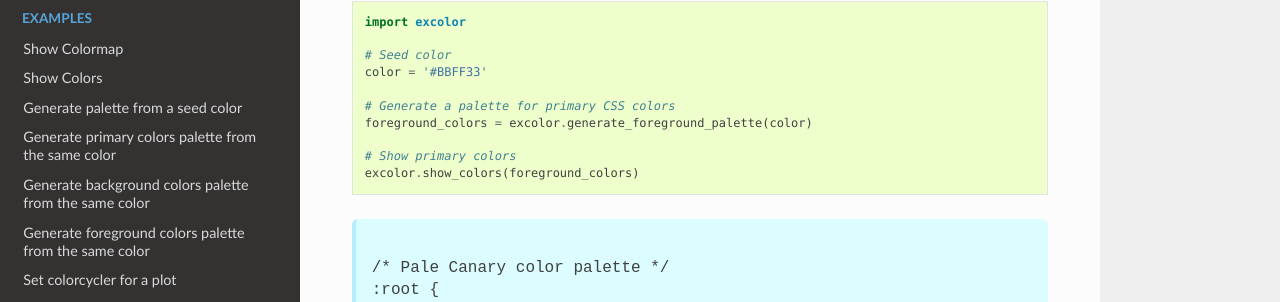
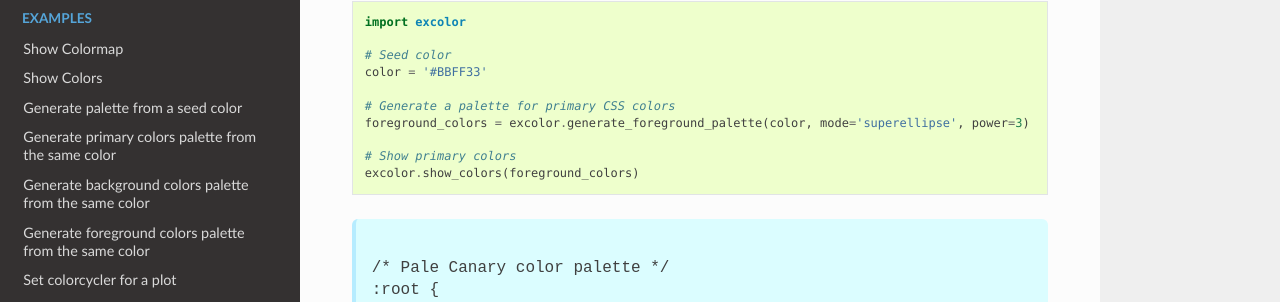
Before and after one commit to timpyrkov/excolor, a Sphinx documentation site: the page built from docs/index.rst, in a window 1280 px wide and 900 px high, scrolled down 962 px. Shown: the part 144-446 px from the top of the window. Built offline with Sphinx 7.4.7 and the Read the Docs theme 3.1.0, drawn with Linux system fonts in a browser that asks for light colours.

Commit message:
update documentation

```diff
--- a/docs/index.rst
+++ b/docs/index.rst
@@ -60,7 +60,7 @@ Generate foreground colors palette from a seed color
    color = '#BBFF33'
 
    # Generate a palette for primary CSS colors
-   foreground_colors = excolor.generate_foreground_palette(color)
+   foreground_colors = excolor.generate_foreground_palette(color, mode='superellipse', power=3)
 
    # Show primary colors
    excolor.show_colors(foreground_colors)
```
